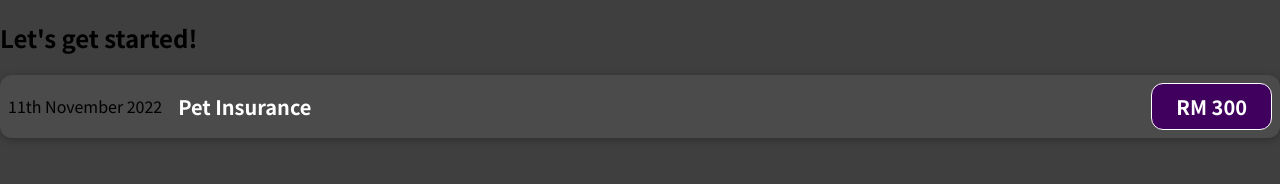
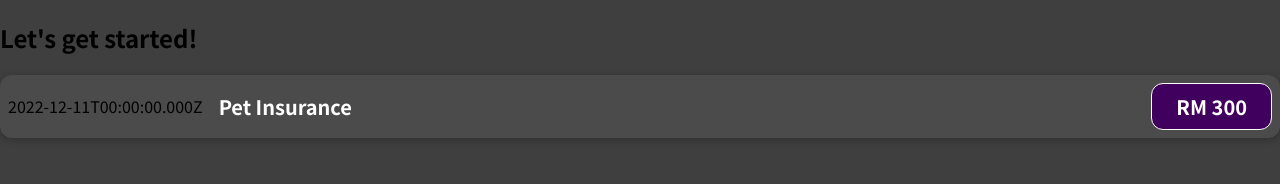
Before and after one commit to pauliand3138/basic-expense-app, a JavaScript app: page / in a window 1280 px wide. Shown: the top 184 px of the page. Built offline with nearby package versions, Linux system fonts and the light colour scheme.

Commit message:
Use dynamic data in ExpenseItem component

```diff
--- a/src/components/ExpenseItem.js
+++ b/src/components/ExpenseItem.js
@@ -1,12 +1,16 @@
 import "./ExpenseItem.css";
 
 function ExpenseItem() {
+    const expenseDate = new Date(2022, 11, 11);
+    const expenseTitle = "Pet Insurance";
+    const expenseAmount = 300;
+
     return (
         <div className="expense-item">
-      <div>11th November 2022</div>
+            <div>{expenseDate.toISOString()}</div>
             <div className="expense-item__description">
-        <h2>Pet Insurance</h2>
-        <div className="expense-item__price">RM 300</div>
+                <h2>{expenseTitle}</h2>
+                <div className="expense-item__price">RM {expenseAmount}</div>
             </div>
         </div>
     );
```
Also changed, not shown: 1 other file (tests, documents, lock files or other folders). Lines whose indentation alone changed are shown as unchanged.
